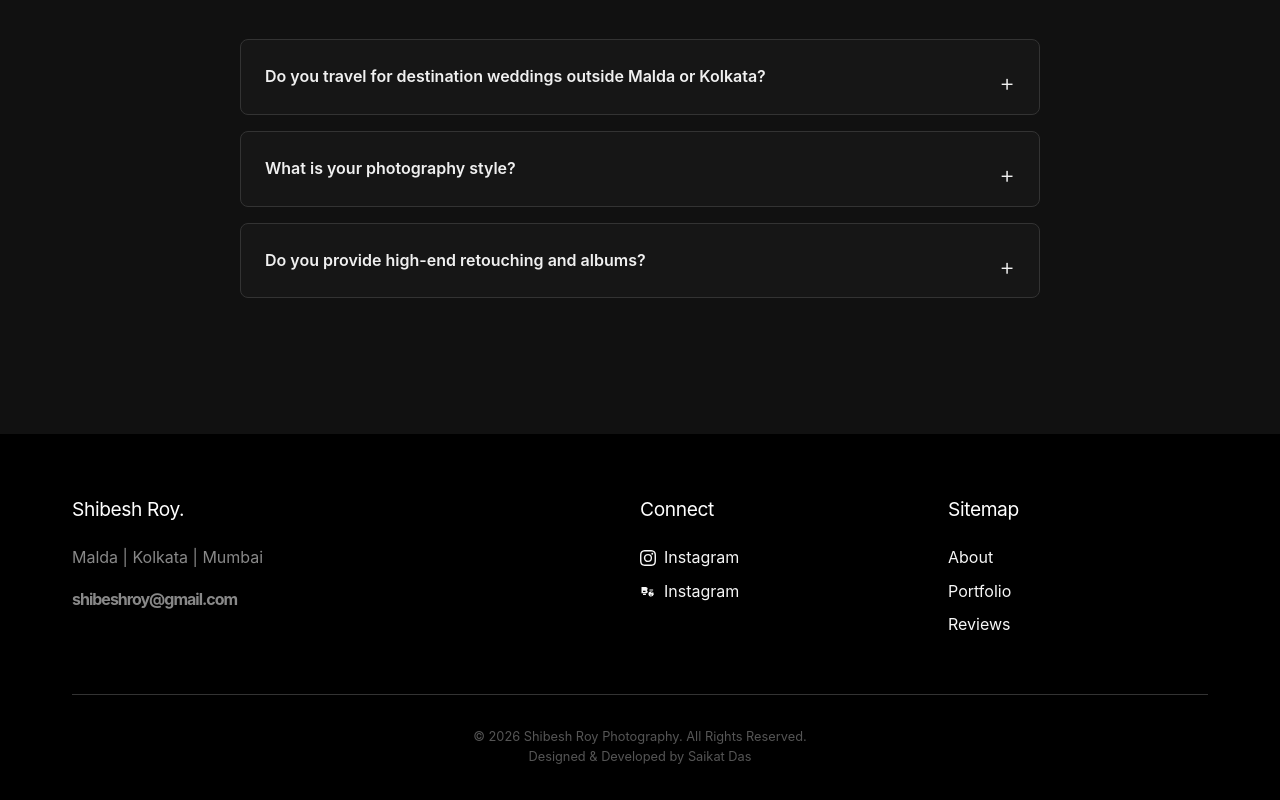
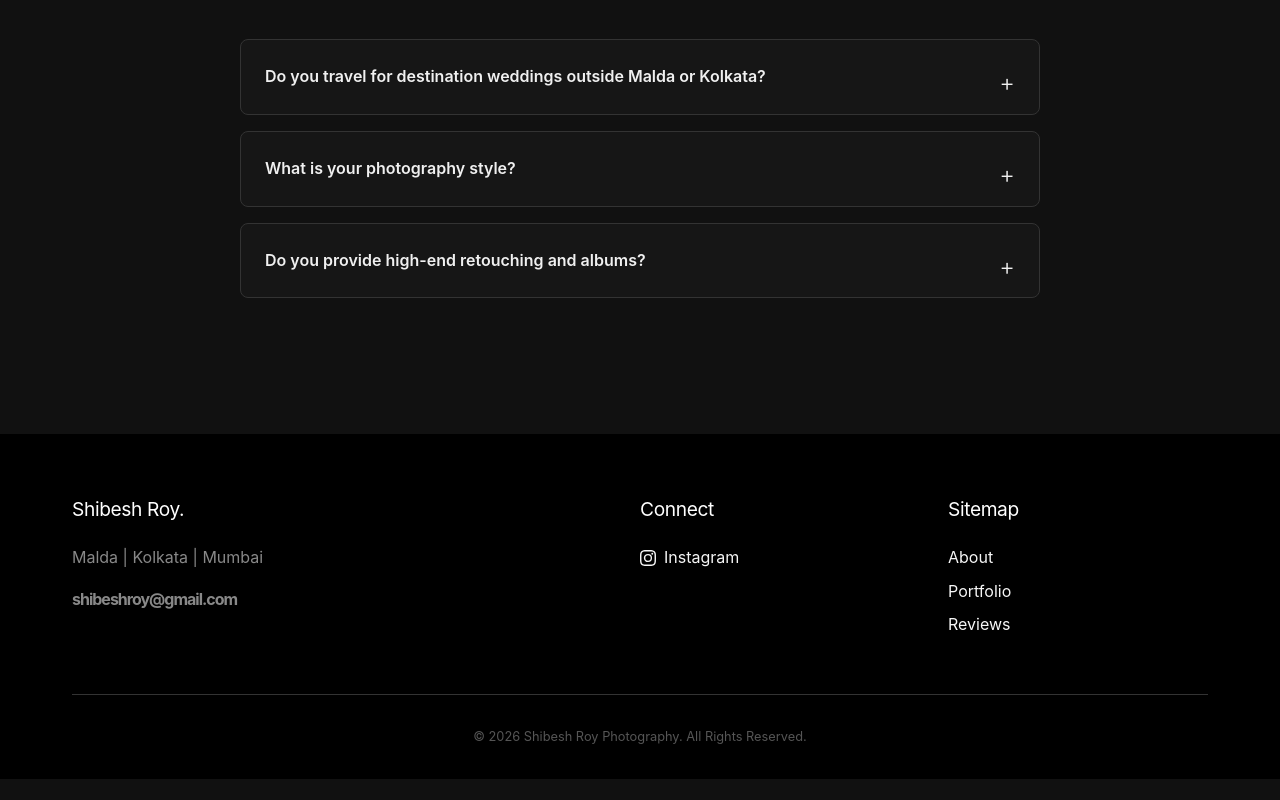
Before and after one commit to shibeshroyphotography/shibeshroyphotography.github.io, a plain HTML site: page index.html in a window 1280 px wide. Shown: the part 6429-7229 px from the top of the page. After the commit the page ends 7208 px from the top, so only its background shows below. Drawn offline with Linux system fonts and the light colour scheme.

Commit message:
Updated comment

```diff
--- a/index.html
+++ b/index.html
@@ -1122,15 +1122,15 @@
                         </svg>
                         <span>Instagram</span>
                     </a>
-                    <a href="https://www.instagram.com/shibesh_roy_photography/" target="_blank" class="interactive"
+                    <!-- <a href="https://www.instagram.com/shibesh_roy_photography/" target="_blank" class="interactive"
                         style="display: flex; align-items: center; gap: 8px;">
                         <svg xmlns="http://www.w3.org/2000/svg" width="16" height="16" fill="currentColor"
                             viewBox="0 0 16 16">
                             <path
                                 d="M4.654 3c.461 0 .887.035 1.278.105.39.07.711.187.962.352.251.165.434.364.547.598.113.233.17.499.17.797 0 .589-.252 1.05-.757 1.381.56.355.856.877.856 1.569 0 .22-.043.418-.128.595-.086.176-.225.328-.417.454-.192.126-.43.22-.716.284-.287.063-.666.095-1.138.095H1.5v-6.23h3.154ZM3.025 7.936h1.694c.255 0 .451-.027.588-.08.137-.054.237-.13.299-.228.063-.098.094-.213.094-.344 0-.13-.032-.244-.097-.34-.064-.097-.166-.17-.306-.218-.14-.048-.325-.072-.554-.072H3.025v1.282Zm0 1.597v1.463h1.868c.277 0 .493-.028.648-.083.155-.055.27-.135.346-.24.075-.105.113-.23.113-.374 0-.148-.04-.27-.122-.366-.081-.096-.195-.168-.342-.216-.147-.048-.347-.072-.601-.072H3.025Zm6.388-3.09h3.697v-.94H9.413v.94Zm4.228 3.518c0-.589-.108-1.066-.323-1.433-.215-.366-.514-.647-.898-.843-.383-.196-.84-.294-1.371-.294-.526 0-.98.098-1.36.294-.38.196-.682.483-.907.86-.224.377-.336.837-.336 1.38s.109 1.002.328 1.379c.219.376.516.658.89.846.375.187.822.281 1.342.281.656 0 1.189-.148 1.599-.443.409-.296.673-.702.793-1.218h-1.298c-.066.234-.196.415-.391.543-.195.128-.44.192-.734.192-.305 0-.547-.072-.725-.216-.178-.144-.287-.35-.326-.618h3.917v-.218Zm-2.696-1.12c.036-.253.137-.449.303-.588.166-.139.388-.208.666-.208.272 0 .488.068.648.204.16.136.257.332.29.592H10.945Z" />
                         </svg>
-                        <span>Instagram</span>
-                    </a>
+                        <span><B></B>Behance</span>
+                    </a> -->
                 </div>
 
                 <div class="footer-col">
@@ -1144,7 +1144,7 @@
             <div class="copyright">
                 &copy; 2026 Shibesh Roy Photography. All Rights Reserved.
                 <div class="developer-credit">
-                    Designed & Developed by <a href="https://enigmasaikat.github.io/" class="interactive">Saikat Das</a>
+                    <!-- Designed & Developed by <a href="https://enigmasaikat.github.io/" class="interactive">Saikat Das</a> -->
                 </div>
             </div>
         </div>
```
